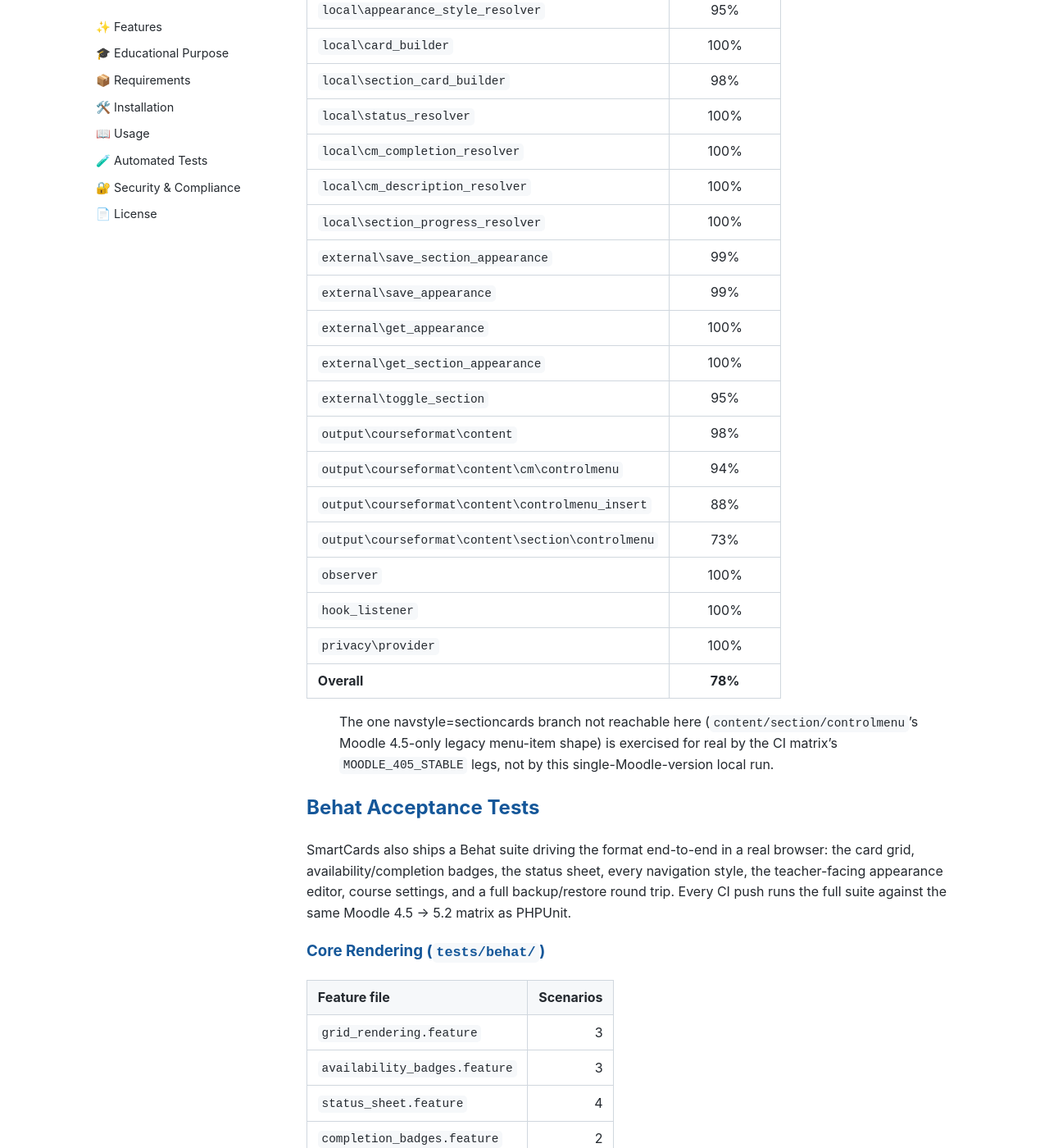
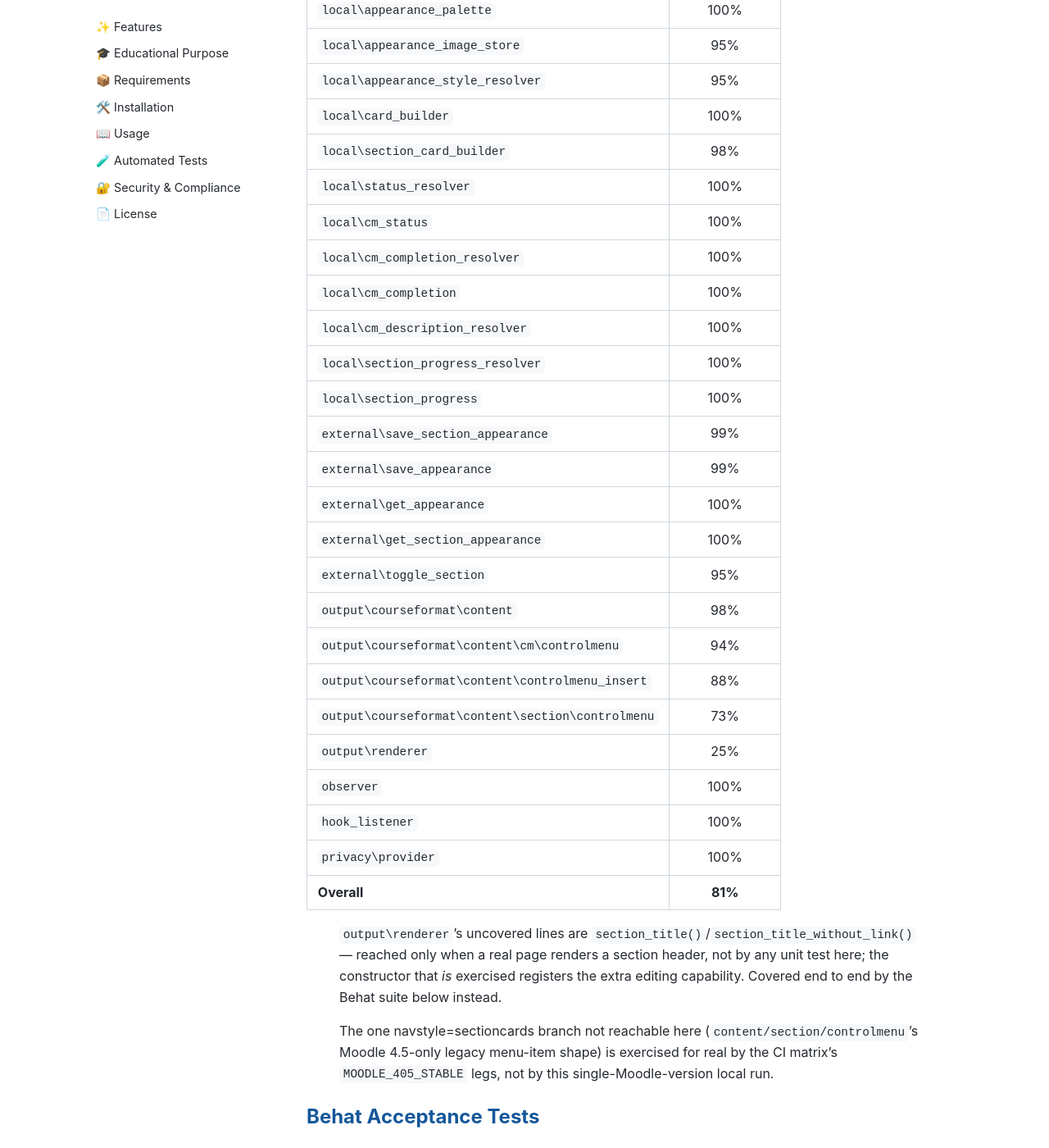
Before and after one commit to jeanlucio/moodle-format_smartcards, a Jekyll site: the page built from docs/en/testing.md, in a window 1280 px wide and 1400 px high, scrolled down 2347 px. Shown: the whole window at 82% size. Built offline with Jekyll 4.4.1, drawn with Linux system fonts in a browser that asks for light colours; our own code applies the rules of GitHub Pages for plain Markdown files.

Commit message:
fix the testing docs' coverage table to include every class
The published table only ever listed the ~21 classes PHPUnit's
coverage-text summary names, silently omitting 6 more that exist in
classes/ but were never cited by any @covers annotation. That made the
78% "Overall" figure look wrong next to a table where almost every row
read 90%+ — a reader had no way to see the 6 missing, low/zero-scoring
classes dragging the true average down.

Now lists all 27 classes, including the 5 that turned out to be fully
covered once attributed correctly, and renderer's honest 25% (only its
constructor runs under PHPUnit). Overall is now 81%, consistent with
every row shown.

```diff
--- a/docs/en/testing.md
+++ b/docs/en/testing.md
@@ -60,14 +60,19 @@ vendor/bin/phpunit --bootstrap lib/phpunit/bootstrap.php course/format/smartcard
 | Class | Line coverage |
 |-------|:-------------:|
 | `local\appearance_repository` | 94% |
+| `local\appearance` | 100% |
+| `local\appearance_palette` | 100% |
 | `local\appearance_image_store` | 95% |
 | `local\appearance_style_resolver` | 95% |
 | `local\card_builder` | 100% |
 | `local\section_card_builder` | 98% |
 | `local\status_resolver` | 100% |
+| `local\cm_status` | 100% |
 | `local\cm_completion_resolver` | 100% |
+| `local\cm_completion` | 100% |
 | `local\cm_description_resolver` | 100% |
 | `local\section_progress_resolver` | 100% |
+| `local\section_progress` | 100% |
 | `external\save_section_appearance` | 99% |
 | `external\save_appearance` | 99% |
 | `external\get_appearance` | 100% |
@@ -77,10 +82,16 @@ vendor/bin/phpunit --bootstrap lib/phpunit/bootstrap.php course/format/smartcard
 | `output\courseformat\content\cm\controlmenu` | 94% |
 | `output\courseformat\content\controlmenu_insert` | 88% |
 | `output\courseformat\content\section\controlmenu` | 73% |
+| `output\renderer` | 25% |
 | `observer` | 100% |
 | `hook_listener` | 100% |
 | `privacy\provider` | 100% |
-| **Overall** | **78%** |
+| **Overall** | **81%** |
+
+> `output\renderer`'s uncovered lines are `section_title()`/`section_title_without_link()` —
+> reached only when a real page renders a section header, not by any unit test here; the
+> constructor that *is* exercised registers the extra editing capability. Covered end to end
+> by the Behat suite below instead.
 
 > The one navstyle=sectioncards branch not reachable here (`content/section/controlmenu`'s
 > Moodle 4.5-only legacy menu-item shape) is exercised for real by the CI matrix's
```
Also changed, not shown: docs/pt/testing.md (+12 -1 lines).
